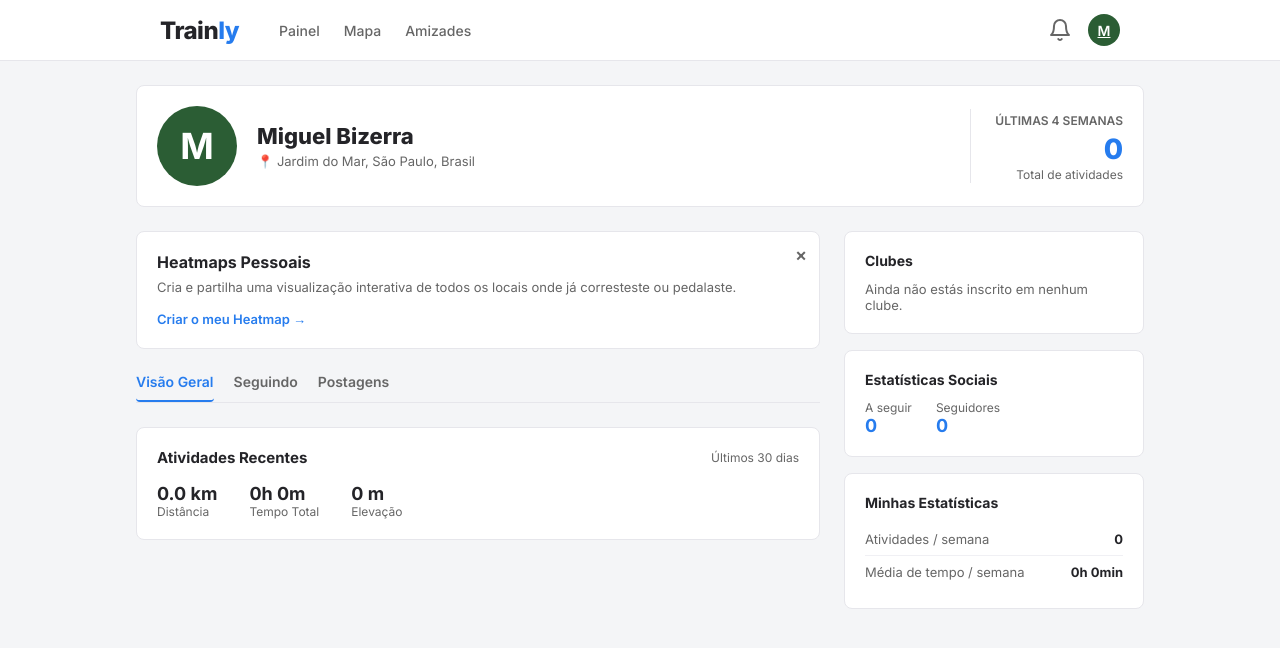
After one commit to VitorEduardo7/TRAINLY---TCC-, a PHP site: page /perfil.html in a window 1280 px wide. The commit adds this page. Shown: the top 648 px of the page. Run offline with PHP 8.4, Linux system fonts and the light colour scheme.

Commit message:
tela de perfil

```diff
--- a/amizades.html
+++ b/amizades.html
@@ -16,7 +16,6 @@
                 <ul class="nav-links">
                     <li><a href="dashboard.html">Painel</a></li>
                     <li><a href="mapa.html">Mapa</a></li>
-                    <li><a href="#">Meu Ranking</a></li>
                     <li><a href="amizades.html" class="active">Amizades</a></li>
                 </ul>
             </div>
@@ -24,7 +23,7 @@
                 <button class="icon-btn">
                     <svg width="24" height="24" viewBox="0 0 24 24" fill="none" stroke="currentColor" stroke-width="2"><path d="M18 8A6 6 0 0 0 6 8c0 7-3 9-3 9h18s-3-2-3-9"></path><path d="M13.73 21a2 2 0 0 1-3.46 0"></path></svg>
                 </button>
-                <div class="user-avatar-small"><span>U</span></div>
+                <a href="perfil.html" class="user-avatar-small"><span>M</span></a>
             </div>
         </div>
     </nav>
--- a/css/global.css
+++ b/css/global.css
@@ -1,5 +1,5 @@
 /* =========================================
-   RESET E VARIAVEIS GLOBAIS
+   1. VARIÁVEIS E RESET GERAL
    ========================================= */
 :root {
     --primary-blue: #267CEE;
@@ -24,8 +24,15 @@ body {
     -webkit-font-smoothing: antialiased;
 }
 
+/* Container Principal Reutilizável */
+.main-container {
+    max-width: 1040px;
+    margin: 0 auto;
+    padding: 24px 16px;
+}
+
 /* =========================================
-   BARRA DE NAVEGAÇÃO (Comum a todas as telas)
+   2. BARRA DE NAVEGAÇÃO (NAVBAR)
    ========================================= */
 .navbar {
     background-color: var(--card-bg);
@@ -74,10 +81,11 @@ body {
     color: var(--text-muted);
     font-size: 14px;
     font-weight: 500;
-    transition: color 0.2s;
+    transition: color 0.2s ease;
 }
 
-.nav-links a:hover, .nav-links a.active {
+.nav-links a:hover,
+.nav-links a.active {
     color: var(--primary-blue);
 }
 
@@ -95,7 +103,7 @@ body {
     display: flex;
     align-items: center;
     justify-content: center;
-    transition: color 0.2s;
+    transition: color 0.2s ease;
 }
 
 .icon-btn:hover {
@@ -105,7 +113,7 @@ body {
 .user-avatar-small {
     width: 32px;
     height: 32px;
-    background-color: var(--text-muted);
+    background-color: #2b5d34;
     color: white;
     border-radius: 50%;
     display: flex;
@@ -117,13 +125,13 @@ body {
 }
 
 /* =========================================
-   BOTÕES GERAIS
+   3. BOTÕES GERAIS
    ========================================= */
 button {
     cursor: pointer;
     font-weight: 600;
     border-radius: 4px;
-    transition: all 0.2s;
+    transition: all 0.2s ease;
     font-size: 14px;
 }
 
@@ -138,6 +146,9 @@ button {
     background-color: var(--primary-hover);
 }
 
+/* =========================================
+   4. RESPONSIVIDADE
+   ========================================= */
 @media (max-width: 768px) {
     .nav-links {
         display: none;
--- /dev/null
+++ b/css/perfil.css
@@ -0,0 +1,283 @@
+/* =========================================
+   ESTILOS ESPECÍFICOS DA PÁGINA DE PERFIL
+   ========================================= */
+
+/* Topo do Perfil */
+.profile-header {
+    display: flex;
+    justify-content: space-between;
+    align-items: center;
+    padding: 24px 32px;
+    margin-bottom: 24px;
+    background-color: var(--card-bg);
+    border: 1px solid var(--border-color);
+    border-radius: 8px;
+}
+
+.header-left {
+    display: flex;
+    align-items: center;
+    gap: 20px;
+}
+
+.avatar-large {
+    width: 80px;
+    height: 80px;
+    border-radius: 50%;
+    background-color: #2b5d34;
+    color: #ffffff;
+    display: flex;
+    align-items: center;
+    justify-content: center;
+    font-size: 36px;
+    font-weight: 700;
+}
+
+.user-name {
+    font-size: 22px;
+    font-weight: 800;
+    color: var(--text-dark);
+    margin-bottom: 4px;
+}
+
+.user-location {
+    font-size: 13px;
+    color: var(--text-muted);
+}
+
+.header-stats-summary {
+    text-align: right;
+    border-left: 1px solid var(--border-color);
+    padding-left: 24px;
+}
+
+.summary-title {
+    font-size: 12px;
+    color: var(--text-muted);
+    font-weight: 600;
+    text-transform: uppercase;
+}
+
+.stats-counter {
+    margin-top: 6px;
+}
+
+.total-num {
+    display: block;
+    font-size: 28px;
+    font-weight: 800;
+    color: var(--primary-blue);
+    line-height: 1;
+}
+
+.total-label {
+    font-size: 12px;
+    color: var(--text-muted);
+}
+
+/* Estrutura de Grelha */
+.content-grid {
+    display: grid;
+    grid-template-columns: 1fr 300px;
+    gap: 24px;
+}
+
+/* Banner de Destaque */
+.banner-card {
+    position: relative;
+    background-color: #ffffff;
+    border: 1px solid var(--border-color);
+    border-radius: 8px;
+    padding: 20px;
+    margin-bottom: 24px;
+}
+
+.close-btn {
+    position: absolute;
+    top: 12px;
+    right: 12px;
+    border: none;
+    background: transparent;
+    font-size: 18px;
+    color: var(--text-muted);
+    cursor: pointer;
+}
+
+.banner-content h2 {
+    font-size: 16px;
+    font-weight: 700;
+    margin-bottom: 6px;
+}
+
+.banner-content p {
+    font-size: 13px;
+    color: var(--text-muted);
+    margin-bottom: 12px;
+    line-height: 1.4;
+}
+
+.banner-link {
+    color: var(--primary-blue);
+    font-size: 13px;
+    font-weight: 600;
+    text-decoration: none;
+}
+
+.banner-link:hover {
+    text-decoration: underline;
+}
+
+/* Navegação por Abas */
+.profile-tabs {
+    display: flex;
+    gap: 20px;
+    border-bottom: 1px solid var(--border-color);
+    margin-bottom: 24px;
+}
+
+.tab-item {
+    background: none;
+    border: none;
+    padding-bottom: 10px;
+    font-size: 14px;
+    font-weight: 600;
+    color: var(--text-muted);
+    cursor: pointer;
+    border-bottom: 2px solid transparent;
+}
+
+.tab-item.active {
+    color: var(--primary-blue);
+    border-bottom-color: var(--primary-blue);
+}
+
+/* Cards das Atividades e Lateral */
+.card {
+    background: var(--card-bg);
+    border: 1px solid var(--border-color);
+    border-radius: 8px;
+    padding: 20px;
+}
+
+.activity-summary-card {
+    margin-bottom: 20px;
+}
+
+.activity-header {
+    display: flex;
+    justify-content: space-between;
+    align-items: center;
+    margin-bottom: 16px;
+}
+
+.activity-header h3 {
+    font-size: 15px;
+    font-weight: 700;
+}
+
+.date-range {
+    font-size: 12px;
+    color: var(--text-muted);
+}
+
+.summary-stats {
+    display: flex;
+    gap: 32px;
+}
+
+.metric {
+    display: flex;
+    flex-direction: column;
+}
+
+.metric-val {
+    font-size: 18px;
+    font-weight: 700;
+    color: var(--text-dark);
+}
+
+.metric-lbl {
+    font-size: 12px;
+    color: var(--text-muted);
+}
+
+/* Blocos da Sidebar */
+.sidebar-block {
+    margin-bottom: 16px;
+}
+
+.sidebar-block h2 {
+    font-size: 14px;
+    font-weight: 700;
+    margin-bottom: 12px;
+    color: var(--text-dark);
+}
+
+.empty-state {
+    font-size: 13px;
+    color: var(--text-muted);
+}
+
+.social-counters {
+    display: flex;
+    gap: 24px;
+}
+
+.counter-item {
+    display: flex;
+    flex-direction: column;
+}
+
+.counter-item .label {
+    font-size: 12px;
+    color: var(--text-muted);
+}
+
+.counter-item .value {
+    font-size: 18px;
+    font-weight: 700;
+    color: var(--primary-blue);
+}
+
+.stats-list {
+    list-style: none;
+}
+
+.stats-list li {
+    display: flex;
+    justify-content: space-between;
+    font-size: 13px;
+    padding: 8px 0;
+    border-bottom: 1px solid #f0f0f4;
+}
+
+.stats-list li:last-child {
+    border-bottom: none;
+}
+
+.stat-name {
+    color: var(--text-muted);
+}
+
+.stat-val {
+    font-weight: 700;
+}
+
+/* Responsividade */
+@media (max-width: 768px) {
+    .profile-header {
+        flex-direction: column;
+        align-items: flex-start;
+        gap: 16px;
+    }
+
+    .header-stats-summary {
+        border-left: none;
+        padding-left: 0;
+        text-align: left;
+    }
+
+    .content-grid {
+        grid-template-columns: 1fr;
+    }
+}
--- a/mapa.html
+++ b/mapa.html
@@ -17,7 +17,6 @@
                 <ul class="nav-links">
                     <li><a href="dashboard.html">Painel</a></li>
                     <li><a href="mapa.html" class="active">Mapa</a></li>
-                    <li><a href="#">Meu Ranking</a></li>
                     <li><a href="#">Amizades</a></li>
                 </ul>
             </div>
@@ -25,7 +24,7 @@
                 <button class="icon-btn">
                     <svg width="24" height="24" viewBox="0 0 24 24" fill="none" stroke="currentColor" stroke-width="2"><path d="M18 8A6 6 0 0 0 6 8c0 7-3 9-3 9h18s-3-2-3-9"></path><path d="M13.73 21a2 2 0 0 1-3.46 0"></path></svg>
                 </button>
-                <div class="user-avatar-small"><span>U</span></div>
+                <a href="perfil.html" class="user-avatar-small"><span>M</span></a>
             </div>
         </div>
     </nav>
--- /dev/null
+++ b/perfil.html
@@ -0,0 +1,142 @@
+<!DOCTYPE html>
+<html lang="pt-BR">
+<head>
+    <meta charset="UTF-8">
+    <meta name="viewport" content="width=device-width, initial-scale=1.0">
+    <title>Trainly - Perfil de Utilizador</title>
+
+    <link rel="stylesheet" href="css/global.css">
+    <link rel="stylesheet" href="css/perfil.css">
+    <link href="https://fonts.googleapis.com/css2?family=Inter:wght@400;500;600;700;800&display=swap" rel="stylesheet">
+</head>
+<body>
+
+    <nav class="navbar">
+        <div class="nav-container">
+            <div class="nav-left">
+                <a href="dashboard.html" class="brand-logo">Train<span>ly</span></a>
+                <ul class="nav-links">
+                    <li><a href="dashboard.html">Painel</a></li>
+                    <li><a href="mapa.html">Mapa</a></li>
+                    <li><a href="amizades.html">Amizades</a></li>
+                </ul>
+            </div>
+            <div class="nav-right">
+                <button class="icon-btn" aria-label="Notificações">
+                    <svg width="24" height="24" viewBox="0 0 24 24" fill="none" stroke="currentColor" stroke-width="2" stroke-linecap="round" stroke-linejoin="round">
+                        <path d="M18 8A6 6 0 0 0 6 8c0 7-3 9-3 9h18s-3-2-3-9"></path>
+                        <path d="M13.73 21a2 2 0 0 1-3.46 0"></path>
+                    </svg>
+                </button>
+                <a href="perfil.html" class="user-avatar-small"><span>M</span></a>
+            </div>
+        </div>
+    </nav>
+
+    <main class="main-container">
+
+        <section class="profile-header card">
+            <div class="header-left">
+                <div class="avatar-large">
+                    <span>M</span>
+                </div>
+                <div class="profile-meta">
+                    <h1 class="user-name">Miguel Bizerra</h1>
+                    <p class="user-location">📍 Jardim do Mar, São Paulo, Brasil</p>
+                </div>
+            </div>
+
+            <div class="header-stats-summary">
+                <span class="summary-title">Últimas 4 semanas</span>
+                <div class="stats-counter">
+                    <span class="total-num">0</span>
+                    <span class="total-label">Total de atividades</span>
+                </div>
+            </div>
+        </section>
+
+        <div class="content-grid">
+
+            <section class="feed-column">
+
+                <div class="card banner-card">
+                    <button class="close-btn" aria-label="Fechar">&times;</button>
+                    <div class="banner-content">
+                        <h2>Heatmaps Pessoais</h2>
+                        <p>Cria e partilha uma visualização interativa de todos os locais onde já corresteste ou pedalaste.</p>
+                        <a href="#" class="banner-link">Criar o meu Heatmap &rarr;</a>
+                    </div>
+                </div>
+
+                <nav class="profile-tabs">
+                    <button class="tab-item active">Visão Geral</button>
+                    <button class="tab-item">Seguindo</button>
+                    <button class="tab-item">Postagens</button>
+                </nav>
+
+                <div class="card activity-summary-card">
+                    <div class="activity-header">
+                        <h3>Atividades Recentes</h3>
+                        <span class="date-range">Últimos 30 dias</span>
+                    </div>
+                    <div class="summary-stats">
+                        <div class="metric">
+                            <span class="metric-val">0.0 km</span>
+                            <span class="metric-lbl">Distância</span>
+                        </div>
+                        <div class="metric">
+                            <span class="metric-val">0h 0m</span>
+                            <span class="metric-lbl">Tempo Total</span>
+                        </div>
+                        <div class="metric">
+                            <span class="metric-val">0 m</span>
+                            <span class="metric-lbl">Elevação</span>
+                        </div>
+                    </div>
+                </div>
+
+            </section>
+
+            <aside class="sidebar-column">
+
+                <div class="card sidebar-block">
+                    <h2>Clubes</h2>
+                    <p class="empty-state">Ainda não estás inscrito em nenhum clube.</p>
+                </div>
+
+                <div class="card sidebar-block">
+                    <h2>Estatísticas Sociais</h2>
+                    <div class="social-counters">
+                        <div class="counter-item">
+                            <span class="label">A seguir</span>
+                            <span class="value">0</span>
+                        </div>
+                        <div class="counter-item">
+                            <span class="label">Seguidores</span>
+                            <span class="value">0</span>
+                        </div>
+                    </div>
+                </div>
+
+                <div class="card sidebar-block">
+                    <h2>Minhas Estatísticas</h2>
+                    <ul class="stats-list">
+                        <li>
+                            <span class="stat-name">Atividades / semana</span>
+                            <span class="stat-val">0</span>
+                        </li>
+                        <li>
+                            <span class="stat-name">Média de tempo / semana</span>
+                            <span class="stat-val">0h 0min</span>
+                        </li>
+                    </ul>
+                </div>
+
+            </aside>
+
+        </div>
+
+    </main>
+
+</body>
+</html>
```
Also changed, not shown: dashboard.html (+7 -3 lines), css/dashboard.css (line endings or trailing spaces), css/mapa.css (line endings or trailing spaces).
